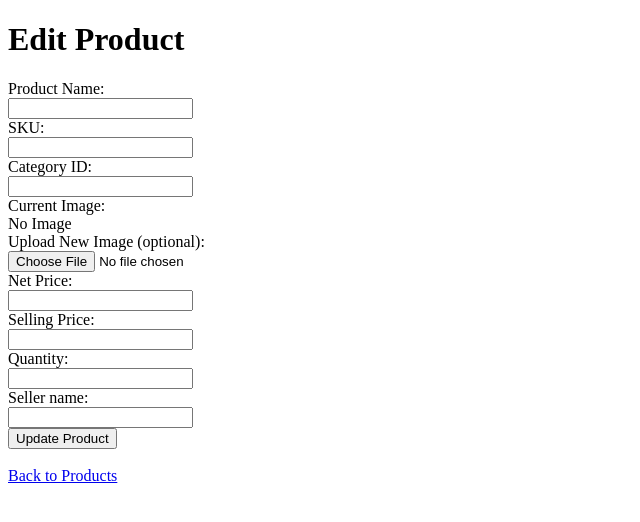
After one commit to salmanparies28/ANALYTICS-X, a Flask app: template templates/edit_product.html in a window 1280 px wide. The commit adds this page. Shown: the top 522 px of the page, without its empty margins (0-640 px from the left). Run offline with Flask 3, Linux system fonts and the light colour scheme; the template is opened without the code that fills it, so the values that code supplies are empty.

Commit message:
update sathiya

```diff
--- a/blueprints/product.py
+++ b/blueprints/product.py
@@ -78,12 +78,52 @@ def add_product():
         return redirect(url_for('product.view_products'))
     return render_template('add_product.html')
 
-
 @product_bp.route('/view_products')
 def view_products():
     products = Product.query.all()
     return render_template('view_products.html', products=products)
 
+@product_bp.route('/edit_product/<int:product_id>', methods=['GET'])
+def edit_product(product_id):
+    product = Product.query.get_or_404(product_id)
+    return render_template('edit_product.html', product=product)
+
+@product_bp.route('/update_product/<int:product_id>', methods=['POST'])
+def update_product(product_id):
+    product = Product.query.get_or_404(product_id)
+
+    product.name = request.form['name']
+    product.SKU = request.form['SKU']
+    product.category_id = request.form['category_id']
+    product.net_price = request.form['net_price']
+    product.selling_price = request.form['selling_price']
+    product.quantity = request.form['quantity']
+    product.seller = request.form['seller']
+
+    new_image = request.files.get('new_image')
+    if new_image:
+        filename = secure_filename(new_image.filename)
+        image_path = os.path.join(UPLOAD_FOLDER, filename)
+        new_image.save(image_path)
+        product.image = os.path.join('uploads', filename)
+
+    db.session.commit()
+    return redirect(url_for('product.view_products'))
+
+@product_bp.route('/delete_product/<int:product_id>', methods=['GET'])
+def delete_product(product_id):
+    product = Product.query.get_or_404(product_id)
+
+    # Remove from Inventory if exists
+    inventory = Inventory.query.filter_by(product_id=product.id).first()
+    if inventory:
+        db.session.delete(inventory)
+
+    # Delete the product
+    db.session.delete(product)
+    db.session.commit()
+
+    return redirect(url_for('product.view_products'))
 
 @product_bp.route('/inventory')
 def inventory():
--- /dev/null
+++ b/templates/edit_product.html
@@ -0,0 +1,46 @@
+<!DOCTYPE html>
+<html>
+<head>
+    <title>Edit Product</title>
+</head>
+<body>
+    <h1>Edit Product</h1>
+    <form action="{{ url_for('product.update_product', product_id=product.id) }}" method="post" enctype="multipart/form-data">
+        <input type="hidden" name="_method" value="PUT">
+
+        <label for="name">Product Name:</label><br>
+        <input type="text" id="name" name="name" value="{{ product.name }}"><br>
+
+        <label for="SKU">SKU:</label><br>
+        <input type="text" id="SKU" name="SKU" value="{{ product.SKU }}"><br>
+
+        <label for="category_id">Category ID:</label><br>
+        <input type="text" id="category_id" name="category_id" value="{{ product.category_id }}"><br>
+
+        <label for="image">Current Image:</label><br>
+        {% if product.image %}
+            <img src="{{ url_for('static', filename='uploads/' ~ product.image) }}" alt="Product Image" style="max-width: 200px;"><br>
+        {% else %}
+            No Image<br>
+        {% endif %}
+        <label for="new_image">Upload New Image (optional):</label><br>
+        <input type="file" id="new_image" name="new_image"><br>
+
+        <label for="net_price">Net Price:</label><br>
+        <input type="text" id="net_price" name="net_price" value="{{ product.net_price }}"><br>
+
+        <label for="selling_price">Selling Price:</label><br>
+        <input type="text" id="selling_price" name="selling_price" value="{{ product.selling_price }}"><br>
+
+        <label for="quantity">Quantity:</label><br>
+        <input type="text" id="quantity" name="quantity" value="{{ product.quantity }}"><br>
+
+        <label for="seller">Seller name:</label><br>
+        <input type="text" id="seller" name="seller" value="{{ product.seller }}"><br>
+
+        <input type="submit" value="Update Product">
+    </form>
+    <br>
+    <a href="{{ url_for('product.view_products') }}">Back to Products</a>
+</body>
+</html>
```
Also changed, not shown: templates/view_products.html (+6 -1 lines), instance/analytics_x.db.
